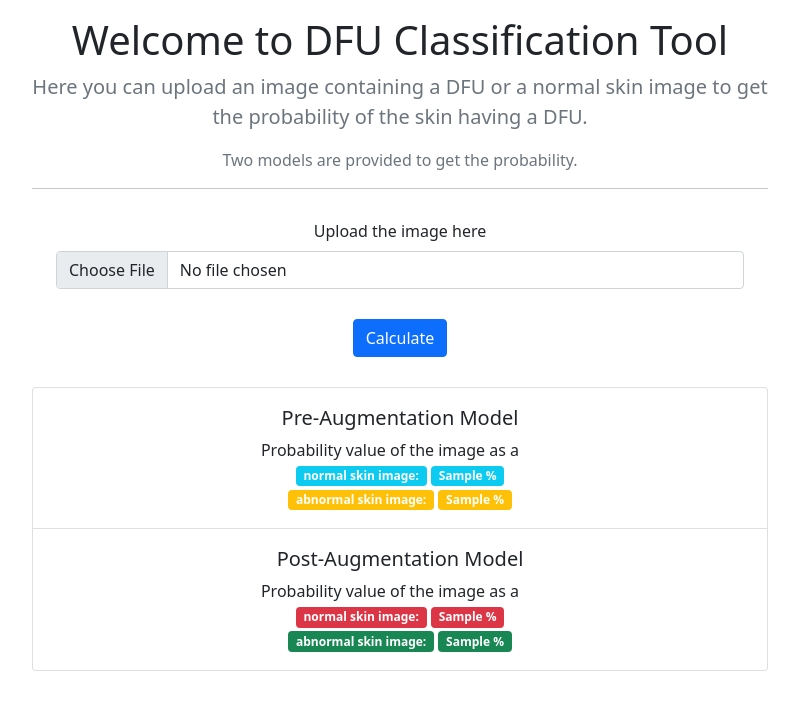
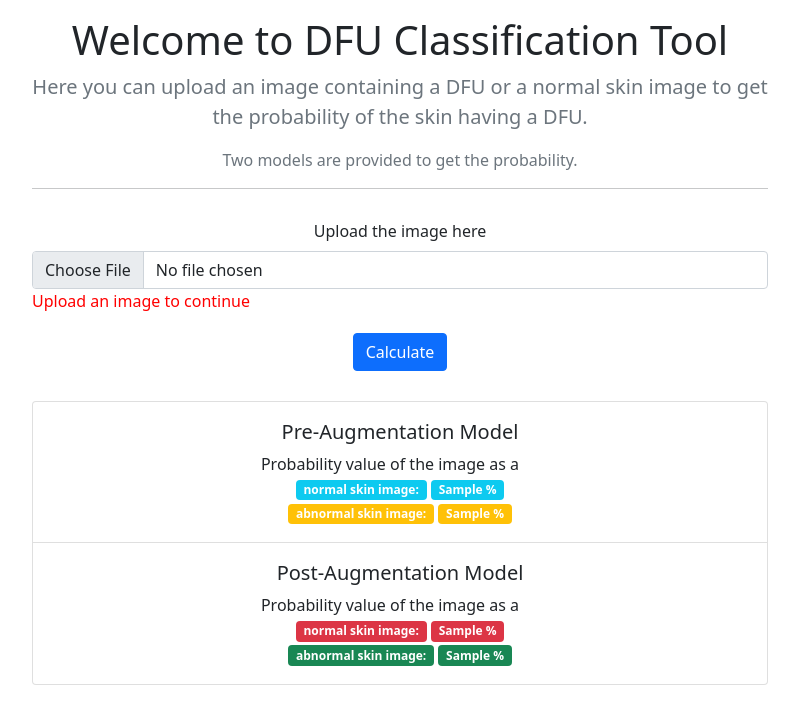
Before and after one commit to apramodya/DFU-classification, a Flask app: template web-app/templates/home.html in a window 1280 px wide. Shown: the part 56-780 px from the top of the page, without its empty margins (240-1039 px from the left). Run offline with Flask 2, Linux system fonts and the light colour scheme; the template is opened without the code that fills it: most values are stand-ins (such as "Sample title", 1, 10 or a date in 2020).

Commit message:
ui changes

```diff
--- a/web-app/app.py
+++ b/web-app/app.py
@@ -50,6 +50,10 @@ def index():
         return render_template('home.html')
     if request.method == 'POST':
         f = request.files['file']
+
+        if f.filename == '':
+            return render_template('home.html')
+
         basepath = os.path.dirname(__file__)
         file_path = os.path.join(basepath, 'static/img/uploads', secure_filename(f.filename))
         f.save(file_path)
--- a/web-app/templates/home.html
+++ b/web-app/templates/home.html
@@ -24,33 +24,39 @@
                 </div>
             </div>
         </nav>
-        <section class="py-2 text-center container">
+        <section class="py-2 container">
             <!-- Intro section -->
             <form action="http://localhost:5000/" method="POST" enctype="multipart/form-data">
                 <div class="row py-lg-2">
                     <div class="col-lg-8 col-md-8 mx-auto">
+                        <div class="text-center">
                             <h1 class="fw-light">Welcome to DFU Classification Tool</h1>
                             <p class="lead text-muted">
-                            Here you can upload an image containing a DFU or a normal skin image to get the probability
-                            of
-                            the
-                            skin having a DFU.
+                                Here you can upload an image containing a DFU or a normal skin image to get the
+                                probability of the skin having a DFU.
                             </p>
                             <p class="text-muted">
                                 Two models are provided to get the probability.
                             </p>
+                        </div>
 
                         <hr>
 
                         <!-- Upload image -->
-                        <div class="container" style="margin-top: 30px; margin-bottom: 30px;">
+                        <div class="text-center" style="margin-top: 30px;">
                             <label for="formFile" class="form-label">Upload the image here</label>
-                            <input class="form-control" type="file" name="file" accept=".png, .jpg, .jpeg">
+                            <input class="form-control" type="file" name="file" accept=".png, .jpg, .jpeg"
+                                onchange="validate_fileupload(this);">
                         </div>
 
-                        <input type="submit" class="btn btn-primary" name="action" value="Calculate">
+                        <div id="feedback" style="color: red;">Upload an image to continue</div>
 
-                        <ul class="list-group" style="margin-top: 30px; margin-bottom: 30px;">
+                        <div class="text-center" style="margin-top: 20px; margin-bottom: 30px;">
+                            <input type="submit" class="btn btn-primary" name="action" value="Calculate"
+                                onclick="return valid_form();">
+                        </div>
+
+                        <ul class="list-group text-center" style="margin-top: 30px; margin-bottom: 30px;">
                             <!-- Pre-Augmentation Model section -->
                             <li class="list-group-item">
                                 <div class="container" style="margin-top: 10px; margin-bottom: 10px;">
@@ -60,10 +66,10 @@
                                     <span style="margin-right: 20px;">Probability value of the
                                         image as a </span>
                                     <br>
-                                    <span class="badge bg-info" >normal skin image:</span>
+                                    <span class="badge bg-info">normal skin image:</span>
                                     <span class="badge bg-info">{{ preAugResult }} %</span>
                                     <br>
-                                    <span class="badge bg-warning" >abnormal skin image:</span>
+                                    <span class="badge bg-warning">abnormal skin image:</span>
                                     <span class="badge bg-warning">{{ _preAugResult }} %</span>
                                 </div>
                             </li>
@@ -77,10 +83,10 @@
                                     <span style="margin-right: 20px;">Probability value of the
                                         image as a </span>
                                     <br>
-                                    <span class="badge bg-danger" >normal skin image:</span>
+                                    <span class="badge bg-danger">normal skin image:</span>
                                     <span class="badge bg-danger">{{ postAugResult }} %</span>
                                     <br>
-                                    <span class="badge bg-success" >abnormal skin image:</span>
+                                    <span class="badge bg-success">abnormal skin image:</span>
                                     <span class="badge bg-success">{{ _postAugResult }} %</span>
                                 </div>
                             </li>
@@ -92,6 +98,29 @@
     </div>
 </body>
 
+<script>
+    var valid = false;
+
+    function validate_fileupload(input_element) {
+        var el = document.getElementById("feedback");
+        var fileName = input_element.value;
+        var allowed_extensions = new Array("jpg", "png", "gif");
+        var file_extension = fileName.split('.').pop();
+        for (var i = 0; i < allowed_extensions.length; i++) {
+            if (allowed_extensions[i] == file_extension) {
+                valid = true; // valid file extension
+                el.innerHTML = "";
+                return;
+            }
+        }
+        el.innerHTML = "Invalid file";
+        valid = false;
+    }
+
+    function valid_form() {
+        return valid;
+    }
+</script>
 {% endblock %}
 
 </html>
```
Lines whose indentation alone changed are shown as unchanged.
